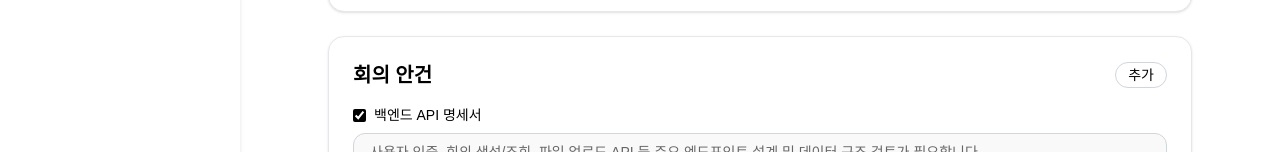
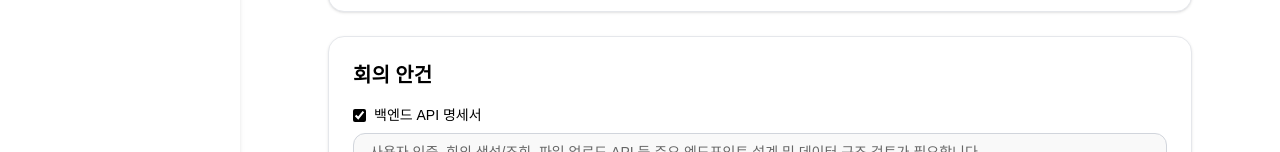
Before and after one commit to DotDot5/DotDot_FE, a Next.js app: page /meeting/1/view in a window 1280 px wide. Shown: the part 518-670 px from the top of the page. Built offline with nearby package versions, Linux system fonts and the light colour scheme.

Commit message:
fix : 회의 안건 추가버튼 삭제

```diff
--- a/src/app/meeting/[id]/view/page.tsx
+++ b/src/app/meeting/[id]/view/page.tsx
@@ -95,9 +95,6 @@ export default function MeetingInfoPage() {
       <section className="mb-6 bg-white border border-gray-200 rounded-2xl p-6 shadow-sm">
         <div className="flex justify-between items-center mb-4">
           <h2 className="text-xl font-semibold text-[#000000]">회의 안건</h2>
-          <button className="text-sm text-[#000000] border border-gray-300 rounded-full px-3 py-0.5 hover:bg-gray-100">
-            추가
-          </button>
         </div>
         {[
           {
```
